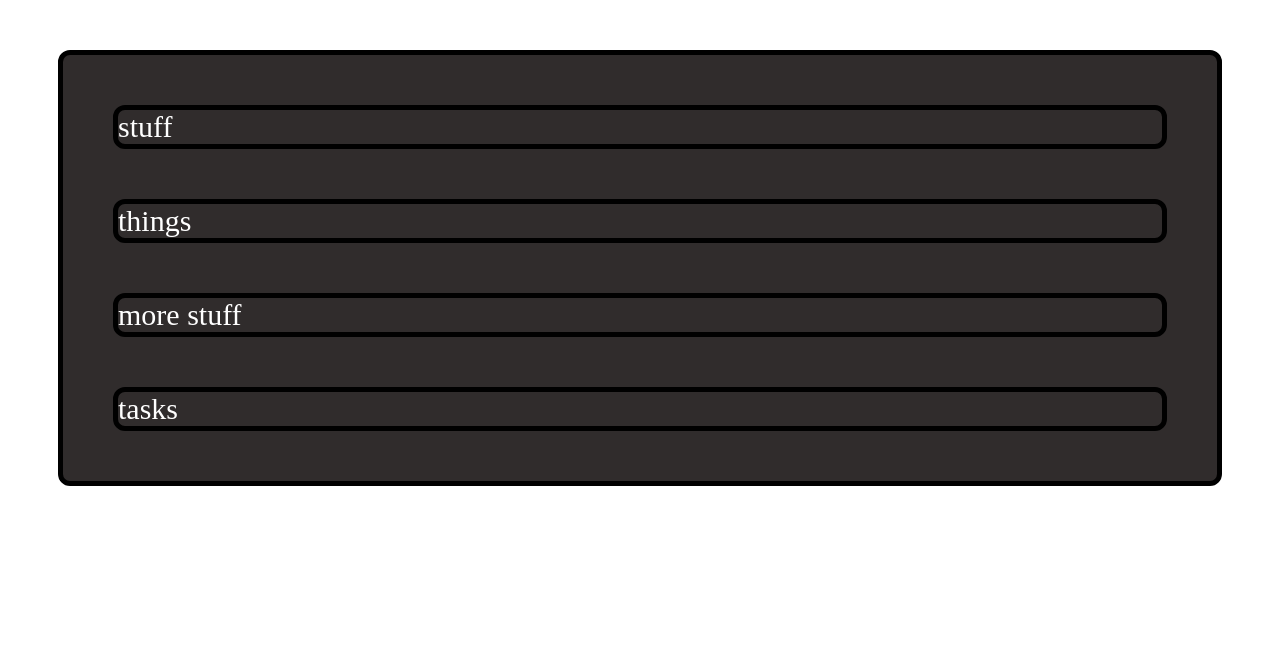
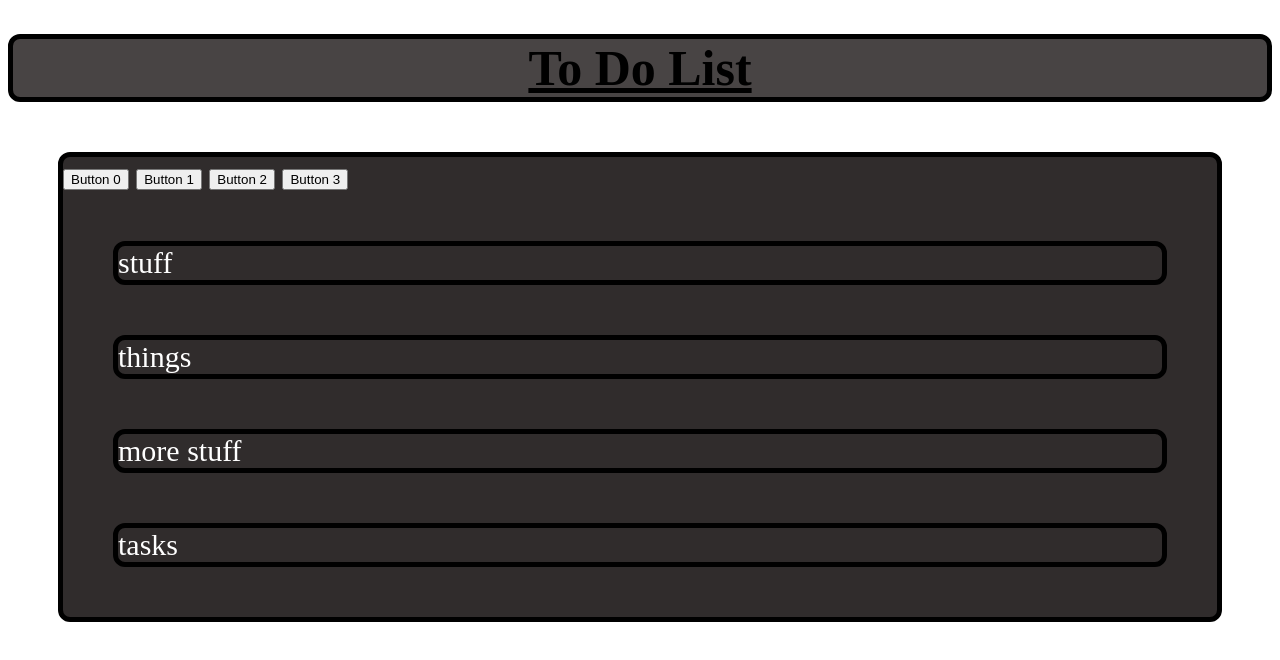
Before and after one commit to Draike13/To-Do-List, a plain HTML site: page Javascript.html in a window 1280 px wide. Drawn offline with Linux system fonts and the light colour scheme.

Commit message:
create buttons that do nothing

```diff
--- a/Javascript.html
+++ b/Javascript.html
@@ -9,8 +9,16 @@
 </head>
 <body>
 
-    <P class="to-do-list"></P>
-    <script>
+<h1>To Do List</h1>
+<P class="to-do-list">
+    <button>Button 0</button>
+    <button>Button 1</button>
+    <button>Button 2</button>
+    <button>Button 3</button>
+</P>
+
+
+<script>
 
 //declare document in a var
 const toDoList = document.querySelector('.to-do-list')
@@ -29,7 +37,6 @@ listData.innerText = sortedList
 
 //insert into document
 toDoList.appendChild(listData)
-
 }
 console.log(list);
 
```
